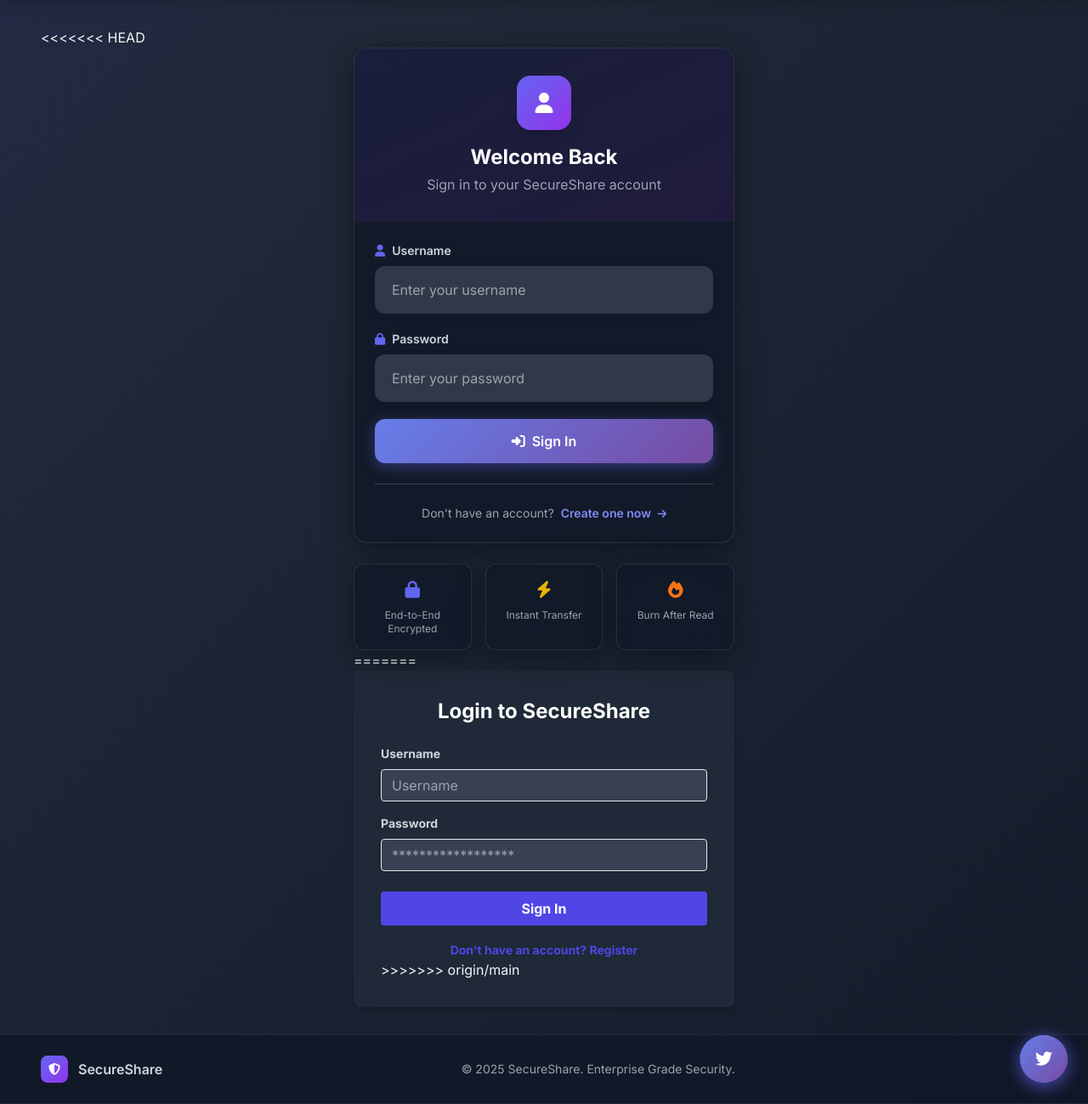
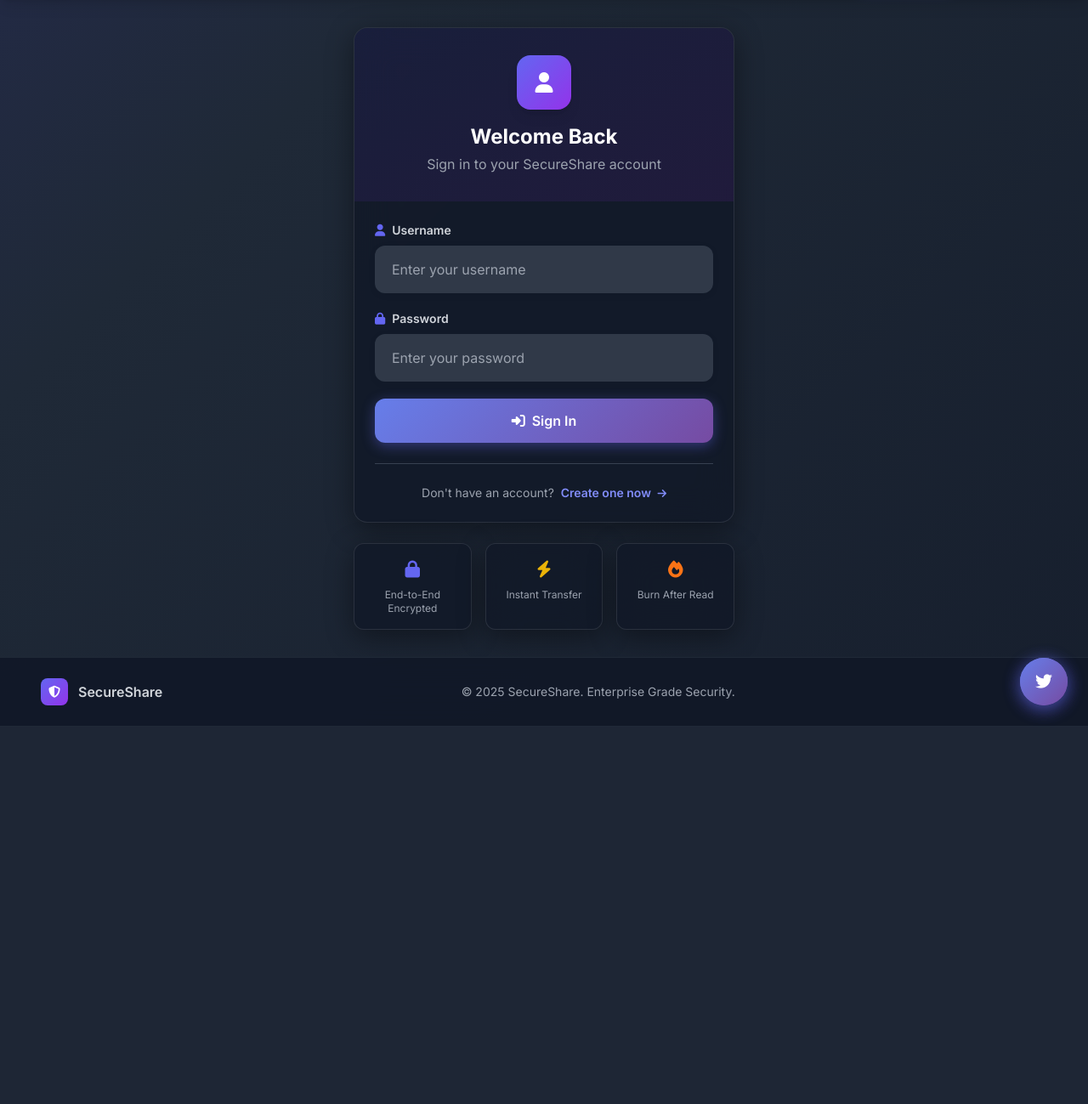
Before and after one commit to Abdul07in/file-sharing, a PHP site: page /login in a window 1280 px wide. Shown: the part 65-1364 px from the top of the page at 85% size. After the commit the page ends 919 px from the top, so only its background shows below. Run offline with PHP 8.4, Linux system fonts and the light colour scheme; some libraries are stand-ins or nearby versions.

Commit message:
Fix merge conflicts in login.php from main

```diff
--- a/views/login.php
+++ b/views/login.php
@@ -1,4 +1,3 @@
-<<<<<<< HEAD
 <div class="w-full max-w-md mx-auto animate-slide-up">
     <div class="glass-card rounded-2xl overflow-hidden">
         <!-- Header -->
@@ -85,52 +84,4 @@
             <p class="text-xs text-gray-600 dark:text-gray-400">Burn After Read</p>
         </div>
     </div>
-=======
-<div class="max-w-md mx-auto bg-white dark:bg-gray-800 rounded-lg shadow-md p-8">
-    <h2 class="text-2xl font-bold text-center mb-6 text-gray-900 dark:text-white">Login to SecureShare</h2>
-
-    <?php if (isset($_GET['error'])): ?>
-        <div class="bg-red-100 border border-red-400 text-red-700 px-4 py-3 rounded relative mb-4" role="alert">
-            <span class="block sm:inline"><?= htmlspecialchars($_GET['error']) ?></span>
-        </div>
-    <?php endif; ?>
-
-    <?php if (isset($_GET['success'])): ?>
-        <div class="bg-green-100 border border-green-400 text-green-700 px-4 py-3 rounded relative mb-4" role="alert">
-            <span class="block sm:inline"><?= htmlspecialchars($_GET['success']) ?></span>
-        </div>
-    <?php endif; ?>
-
-    <form action="./login" method="POST">
-        <div class="mb-4">
-            <label class="block text-gray-700 dark:text-gray-300 text-sm font-bold mb-2" for="username">
-                Username
-            </label>
-            <input
-                class="shadow appearance-none border rounded w-full py-2 px-3 text-gray-700 dark:text-gray-200 dark:bg-gray-700 leading-tight focus:outline-none focus:shadow-outline focus:border-primary-500"
-                id="username" name="username" type="text" placeholder="Username" required>
-        </div>
-        <div class="mb-6">
-            <label class="block text-gray-700 dark:text-gray-300 text-sm font-bold mb-2" for="password">
-                Password
-            </label>
-            <input
-                class="shadow appearance-none border rounded w-full py-2 px-3 text-gray-700 dark:text-gray-200 dark:bg-gray-700 leading-tight focus:outline-none focus:shadow-outline focus:border-primary-500"
-                id="password" name="password" type="password" placeholder="******************" required>
-        </div>
-        <div class="flex items-center justify-between">
-            <button
-                class="bg-primary-600 hover:bg-primary-700 text-white font-bold py-2 px-4 rounded focus:outline-none focus:shadow-outline transition duration-150 ease-in-out w-full"
-                type="submit">
-                Sign In
-            </button>
-        </div>
-        <div class="mt-4 text-center">
-            <a href="./register"
-                class="inline-block align-baseline font-bold text-sm text-primary-600 hover:text-primary-800">
-                Don't have an account? Register
-            </a>
-        </div>
-    </form>
->>>>>>> origin/main
 </div>
```
